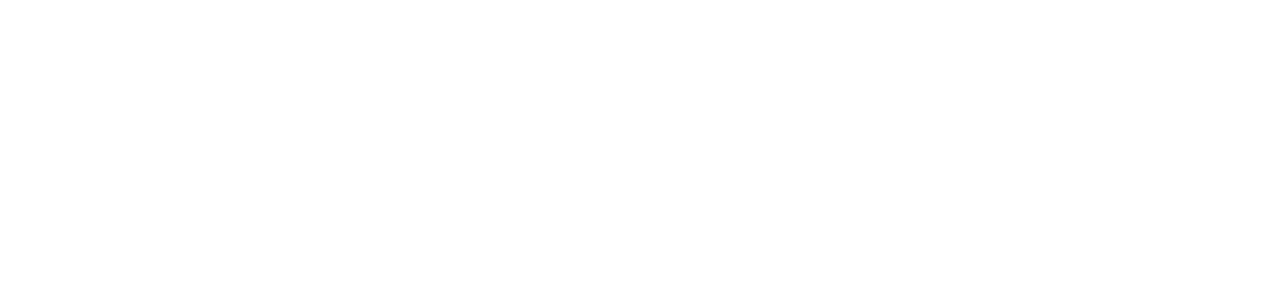
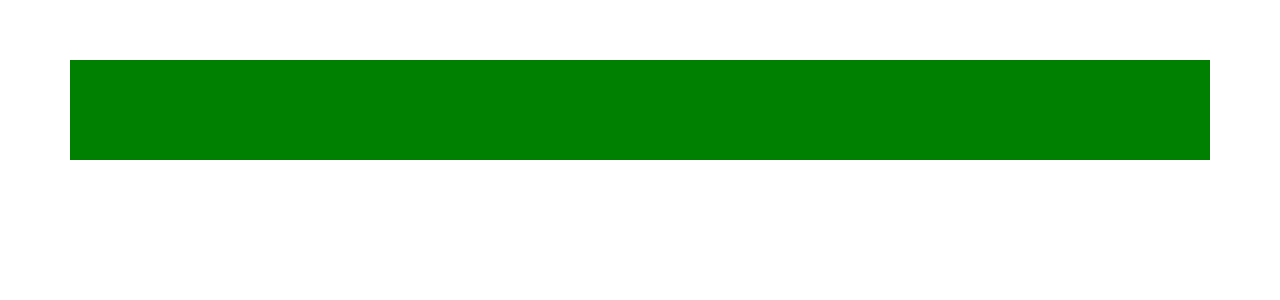
Before and after one commit to irashovdra/weather-react-project, a React (Create React App) app: page / in a window 1280 px wide. Shown: the top 300 px of the page. Built offline with nearby package versions, Linux system fonts and the light colour scheme.

Commit message:
container

```diff
--- a/src/App.js
+++ b/src/App.js
@@ -1,8 +1,11 @@
 import './App.css';
+import Weather from './components/Weather/Weather';
 
 function App() {
   return (
-    <></>
+    <>
+      <Weather></Weather>
+    </>
   );
 }
 
--- /dev/null
+++ b/src/components/Container.jsx
@@ -0,0 +1,19 @@
+import styled from "styled-components";
+
+const ContainerBlock = styled.div`
+    outline: 1ps solid red;
+    width: 293px;
+    margin: 50px auto;
+    display: block;
+    @media screen and (min-width: 768px) {
+        width: 634px;
+    }
+    @media screen and (min-width: 1200px) {
+        width: 1140px;
+        margin: 60px auto;
+    }
+`;
+
+export default function Container({children}) {
+    return <ContainerBlock>{children}</ContainerBlock>;
+}
--- a/src/components/Weather/Weather.jsx
+++ b/src/components/Weather/Weather.jsx
@@ -1,5 +1,16 @@
+import styled from "styled-components"
+import Container from "../Container"
+
+const Test = styled.div`
+    width: 100%;
+    height: 100px;
+    background-color: green;
+`
+
 export default function Weather() {
     return <section>
-
+        <Container>
+            <Test></Test>
+        </Container>
     </section>
 }
```
